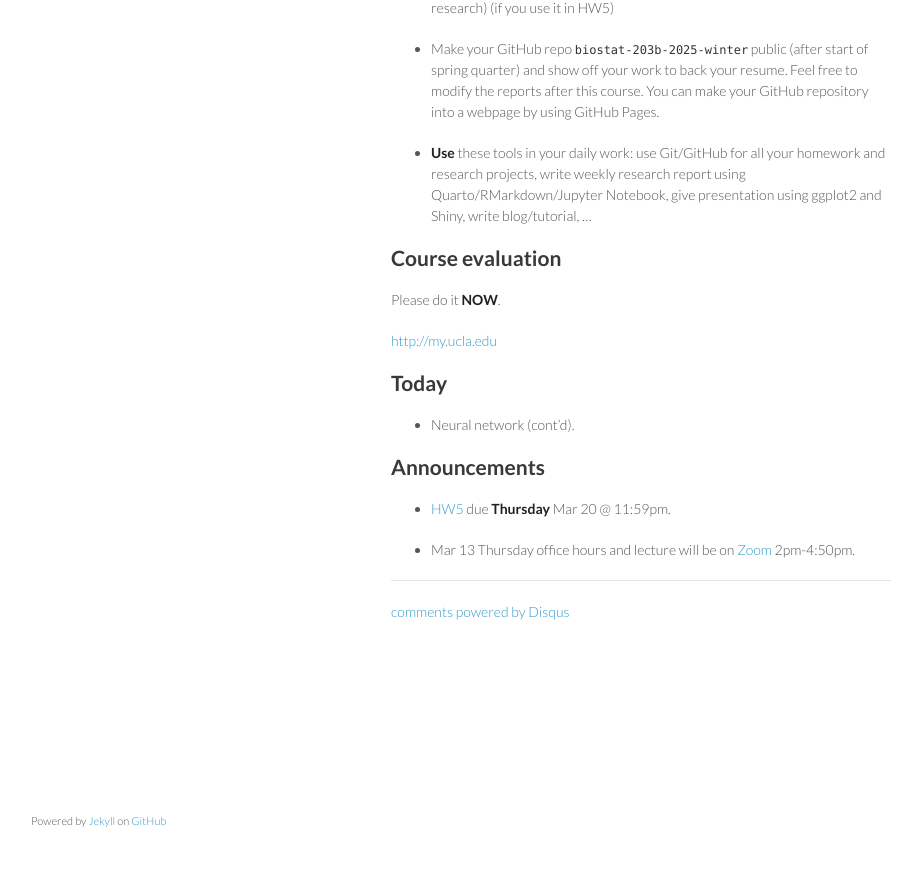
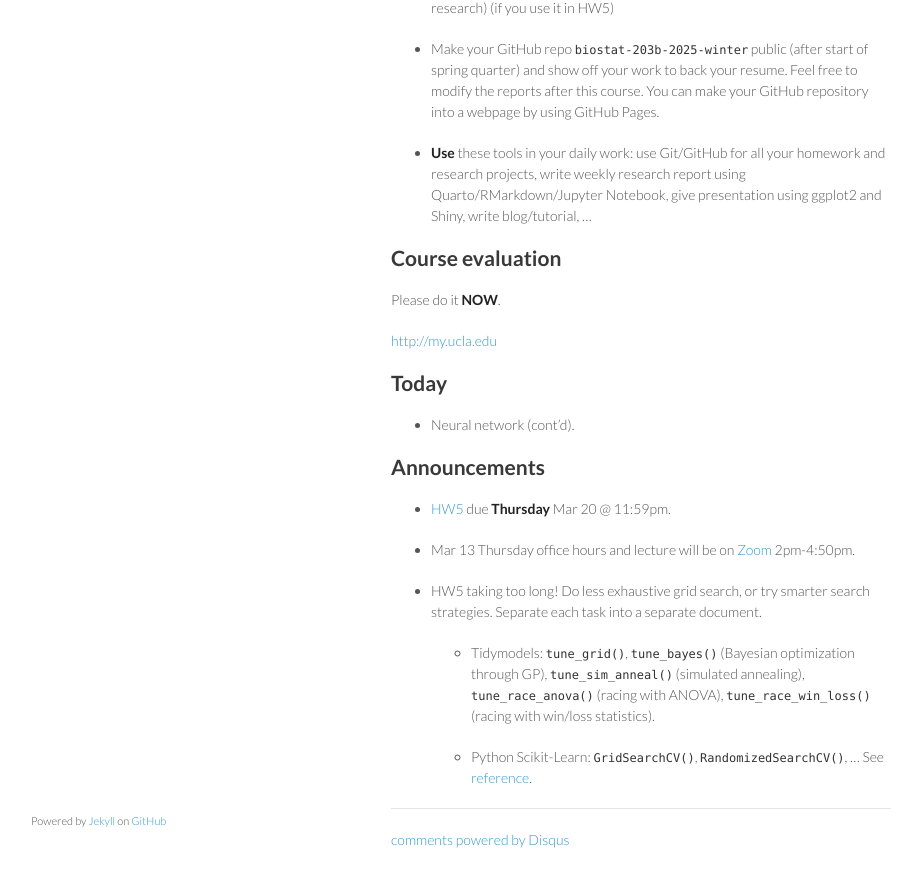
Before and after one commit to ucla-biostat-203b/2025winter, a Jekyll site: the page built from _posts/2025-03-11-lec1.md, in a window 1280 px wide and 900 px high, scrolled down 1314 px. Shown: the top 887 px of the window, without its empty margins (179-1095 px from the left). Built offline with Jekyll 4.4.1, drawn with Linux system fonts in a browser that asks for light colours; comment, search, counter and statistics services are not loaded.

Commit message:
add search strategy

```diff
--- a/_posts/2025-03-11-lec1.md
+++ b/_posts/2025-03-11-lec1.md
@@ -64,3 +64,9 @@ Please do it **NOW**.
 * [HW5](https://ucla-biostat-203b.github.io/2025winter/hw/hw5/hw5.html) due **Thursday** Mar 20 @ 11:59pm.
 
 * Mar 13 Thursday office hours and lecture will be on [Zoom](https://ucla.zoom.us/j/92818013711) 2pm-4:50pm.
+
+* HW5 taking too long! Do less exhaustive grid search, or try smarter search strategies. Separate each task into a separate document.
+
+    * Tidymodels: `tune_grid()`, `tune_bayes()` (Bayesian optimization through GP), `tune_sim_anneal()` (simulated annealing), `tune_race_anova()` (racing with ANOVA), `tune_race_win_loss()` (racing with win/loss statistics).
+
+    * Python Scikit-Learn: `GridSearchCV()`, `RandomizedSearchCV()`, ... See [reference](https://scikit-learn.org/stable/modules/classes.html#hyper-parameter-optimizers).
```
